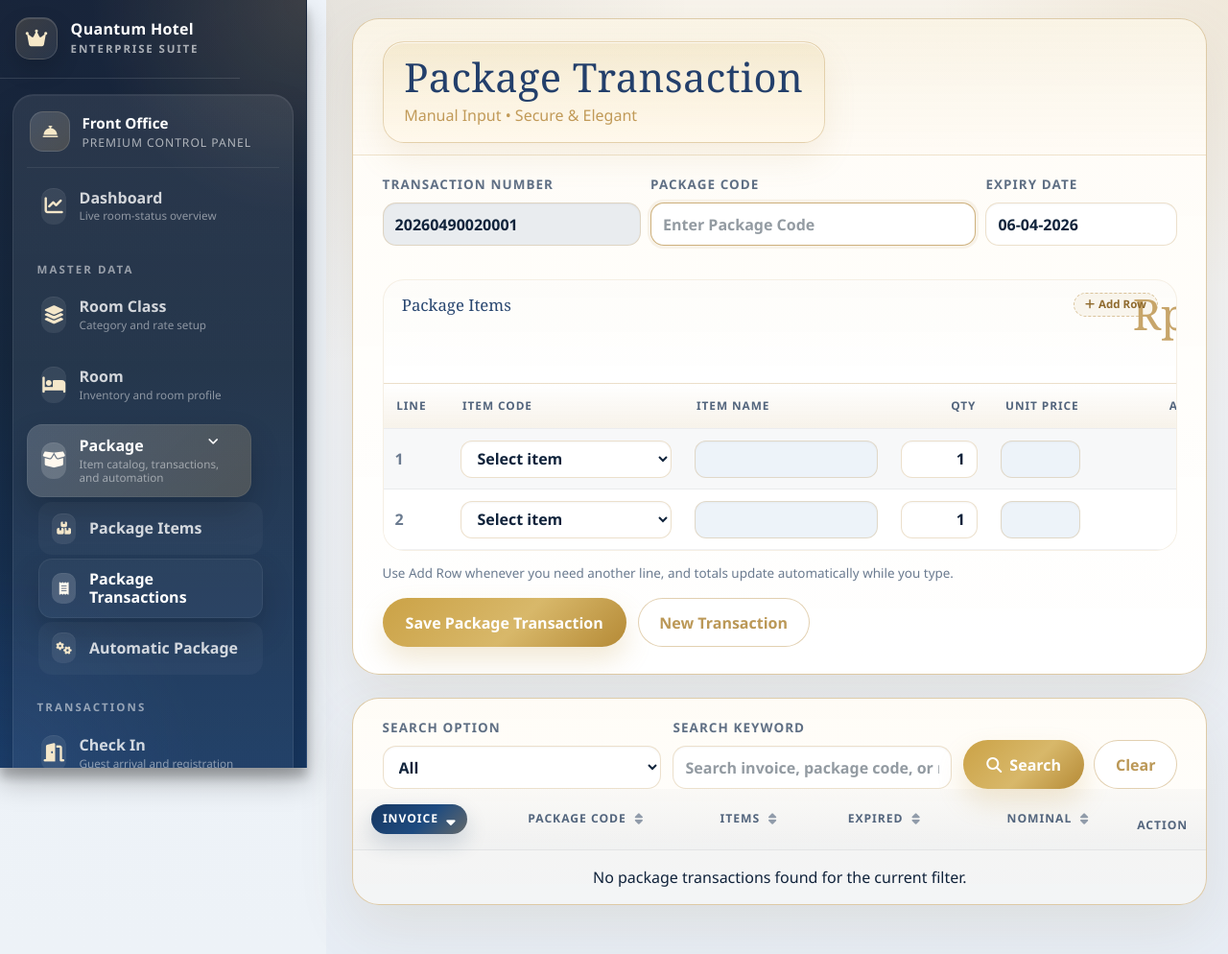
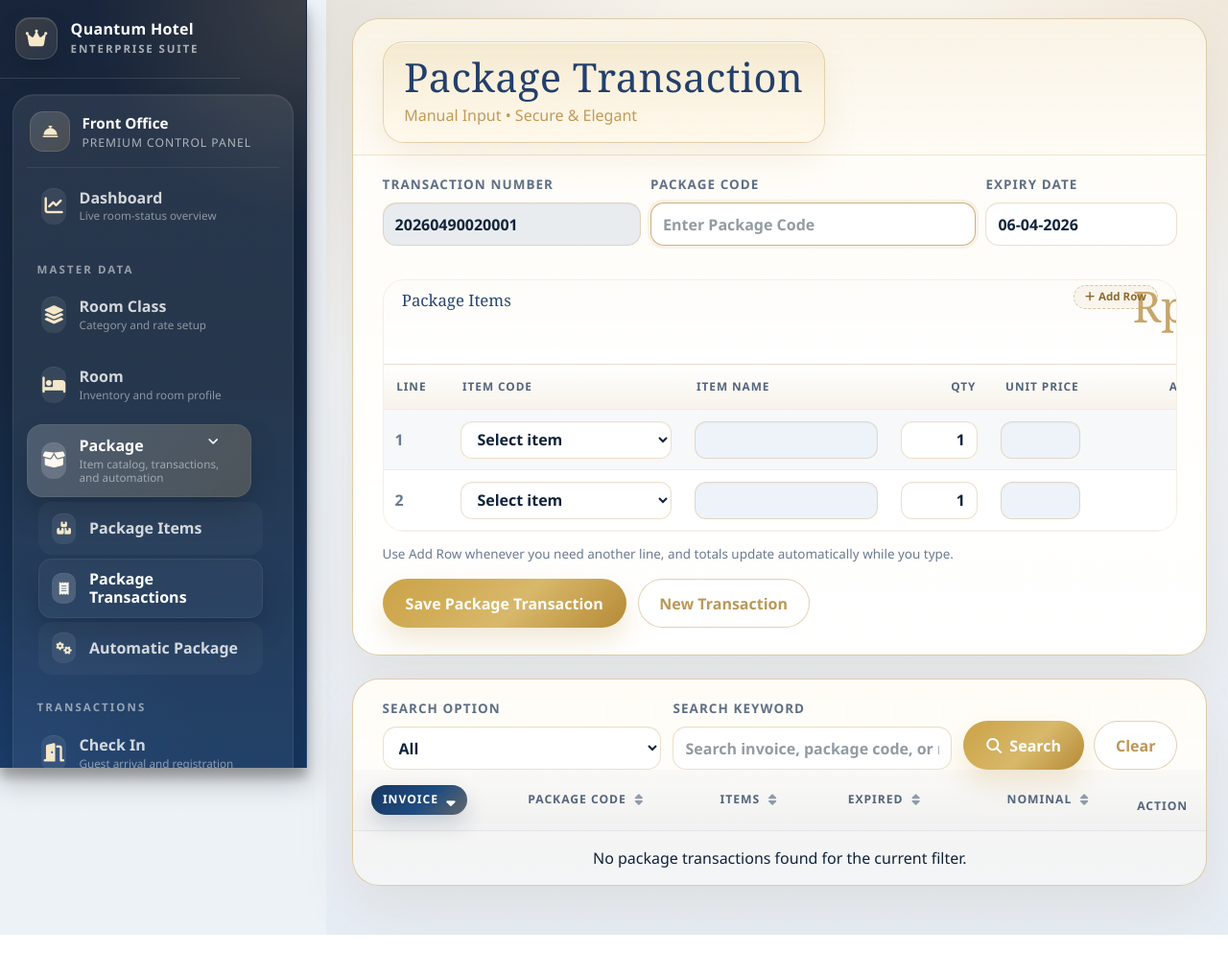
Before and after one commit to casmidi/quantumhotel, a Laravel app: page /menu-package-transaction in a window 1280 px wide. Shown: the whole page at 96% size. Run offline with Laravel 12, Linux system fonts and the light colour scheme; a user stored in the database is signed in; data comes from the database, SQL or seed files in the repository; data that the repository does not hold is empty; some libraries are stand-ins or nearby versions.

Commit message:
style(package): raise grid header actions

```diff
--- a/resources/views/package/transaction.blade.php
+++ b/resources/views/package/transaction.blade.php
@@ -76,11 +76,11 @@
 .package-alert { background:linear-gradient(135deg, rgba(33,150,83,.16), rgba(33,150,83,.08)); color:#1c6b40; }
 .package-error { background:linear-gradient(135deg, rgba(179,52,70,.16), rgba(179,52,70,.08)); color:#8f2435; }
 .package-grid-wrap { position:relative; border:1px solid rgba(199,165,106,.18); border-radius:22px; background:rgba(255,255,255,.82); overflow:hidden; box-shadow:inset 0 1px 0 rgba(255,255,255,.8); }
-.package-grid-toolbar { position:relative; display:flex; align-items:flex-start; justify-content:space-between; gap:1rem; min-height:108px; padding:1rem 1.2rem .7rem; border-bottom:1px solid rgba(199,165,106,.34); background:linear-gradient(180deg, rgba(199,165,106,.03), rgba(255,255,255,.02)); }
+.package-grid-toolbar { position:relative; display:flex; align-items:flex-start; justify-content:space-between; gap:1rem; min-height:88px; padding:.7rem 1.2rem .45rem; border-bottom:1px solid rgba(199,165,106,.34); background:linear-gradient(180deg, rgba(199,165,106,.03), rgba(255,255,255,.02)); }
 .package-grid-title { margin:0; font-family:Georgia,"Times New Roman",serif; font-size:1.05rem; font-weight:500; color:#284670; }
 .package-grid-note { margin:.28rem 0 0; font-size:.84rem; color:#6b7b90; }
-.package-grid-total { position:absolute; top:.85rem; opacity:1; visibility:visible; text-align:right; pointer-events:none; }
-.package-grid-add-row { position:absolute; top:.82rem; right:1.2rem; margin-top:0; flex-shrink:0; pointer-events:auto; }
+.package-grid-total { position:absolute; top:.35rem; opacity:1; visibility:visible; text-align:right; pointer-events:none; }
+.package-grid-add-row { position:absolute; top:.32rem; right:1.2rem; margin-top:0; flex-shrink:0; pointer-events:auto; }
 .package-grid-total-value { display:inline-flex; align-items:baseline; justify-content:flex-end; gap:.35rem; width:100%; white-space:nowrap; font-family:Georgia,"Times New Roman",serif; font-size:2.55rem; line-height:1; font-weight:500; color:#c7a56a; letter-spacing:0; margin-top:-.05rem; }
 .package-grid-total-currency { font-size:1.1em; line-height:1; }
 .package-grid-table-wrap { overflow:auto; }
```
